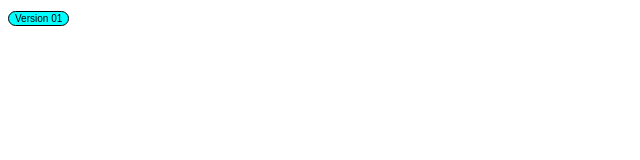
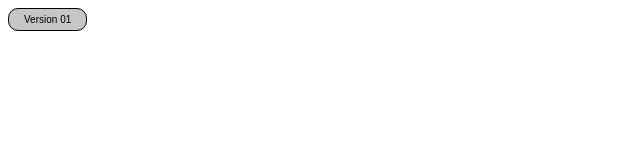
Before and after one commit to iSerrr/button-version-01, a plain HTML site: page index.html in a window 1280 px wide. Shown: the whole page, without its empty margins (0-640 px from the left). Drawn offline with Linux system fonts and the light colour scheme.

Commit message:
- change color

```diff
--- a/index.html
+++ b/index.html
@@ -10,17 +10,19 @@
 
 <style>
     .version-01 {
-            background: aqua;
+        background: #c7c5c5;
         border: 1px solid #000;
+        padding: 5px 15px;
+        min-width: 75px;
         border-radius: 10px;
         font-size: 10px;
         margin-bottom: 50px;
         cursor: pointer;
-            transition: all 650ms ease-in-out;
+        transition: all 150ms ease-in-out;
     }
+
     .version-01:hover {
-            background: green;
-            color: #fff;
+        background: rgba(255, 255, 0);
     }
 </style>
 
```
Lines whose indentation alone changed are shown as unchanged.
